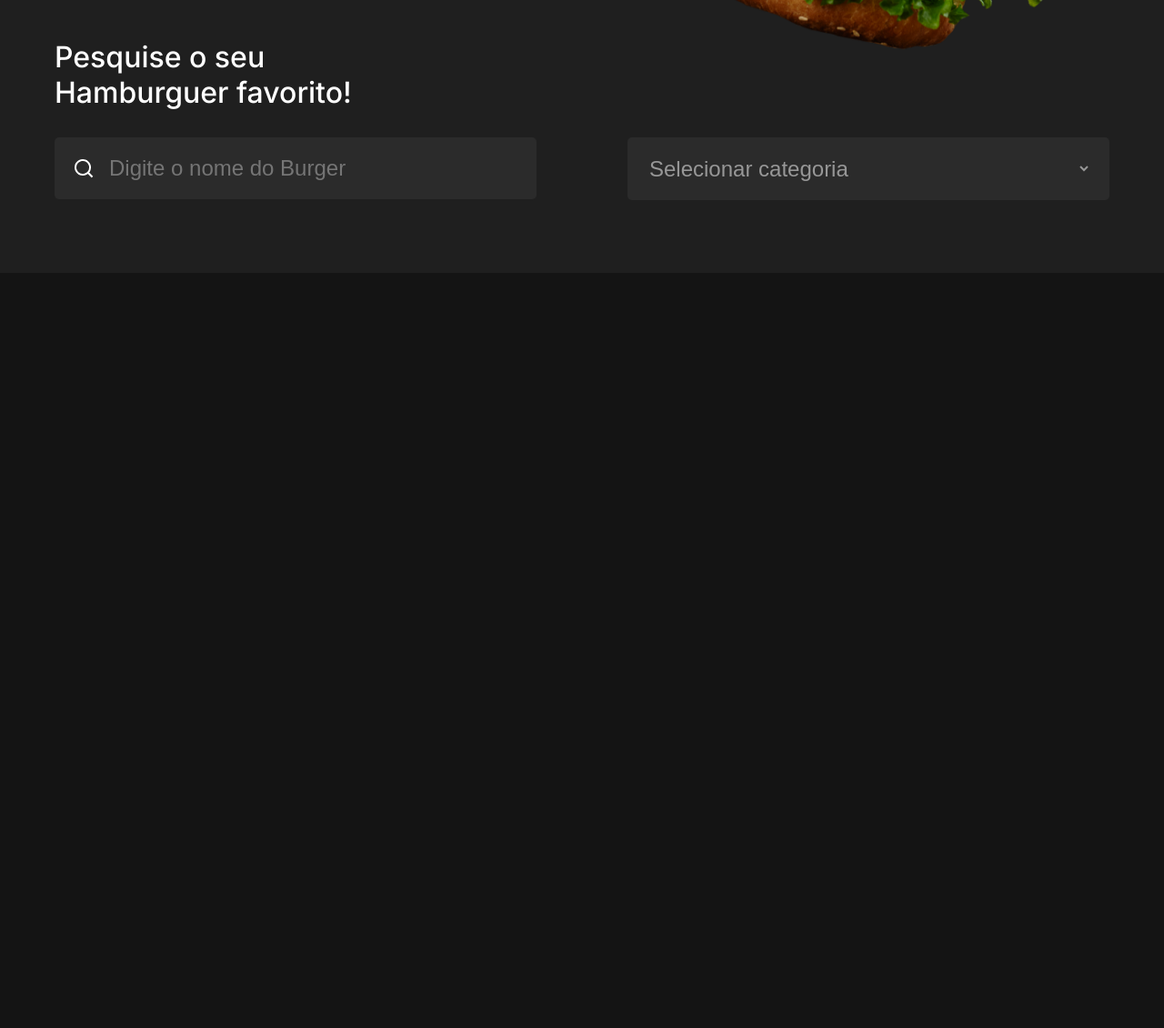
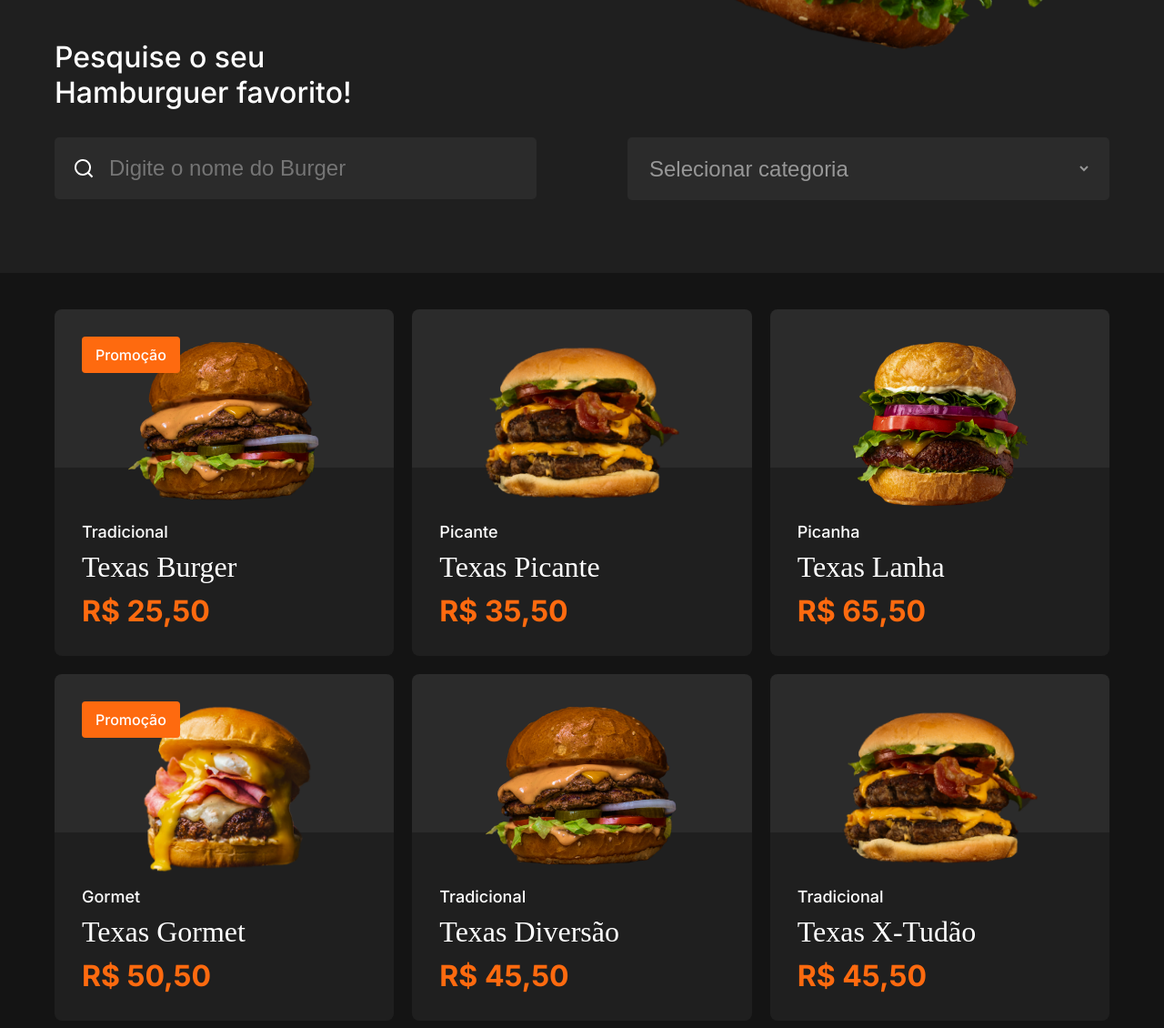
Before and after one commit to RenanSaravalli/b7Burguer, a plain HTML site: page index.html in a window 1280 px wide. Shown: the part 684-1814 px from the top of the page at 91% size. Before the commit the page ends 984 px from the top, so only its background shows below. Drawn offline with Linux system fonts and the light colour scheme; a web font is replaced by a local one.

Commit message:
feat: create products area

```diff
--- a/assets/css/style.css
+++ b/assets/css/style.css
@@ -209,6 +209,71 @@ header .menu-icon div {
     border-right: 20px solid transparent;
 }
 
+/* PRODUCTS AREA */
+.products-grid {
+    display: grid;
+    grid-template-columns: 1fr 1fr 1fr;
+    gap: 20px;
+    margin: 40px 0;
+}
+
+.product-item {
+    display: block;
+    border-radius: 8px;
+    overflow: hidden;
+    position: relative;
+}
+
+.product-item:hover {
+    opacity: 0.8;
+}
+
+.product-item .warning {
+    position: absolute;
+    left: 30px;
+    top: 30px;
+    font-size: 16px;
+    font-weight: 500;
+    background-color: var(--orange-color);
+    color: var(--white-color);
+    padding: 10px 15px;
+    border-radius: 4px;
+}
+
+.product-item .photo {
+    text-align: center;
+    background-color: var(--bg-inputs-black-color);
+    padding-top: 30px;
+}
+
+.product-item .photo img {
+    max-width: 100%;
+}
+
+.product-item .info {
+    background-color: var(--light-bg-blackcolor);
+    padding: 60px 30px 30px 30px;
+    margin-top: -50px;
+}
+
+.product-item .product-category {
+    color: var(--white-color);
+    font-weight: 500;
+}
+
+.product-item .product-name {
+    font-family: 'Calistoga';
+    font-size: 32px;
+    color: var(--white-color);
+    margin: 10px 0px;
+
+}
+
+.product-item .product-price {
+    font-size: 32px;
+    font-weight: bold;
+    color: var(--orange-color);
+}
 
 @media screen and (max-width:820px) {
     header nav {
@@ -253,4 +318,14 @@ header .menu-icon div {
         flex-direction: column;
         gap: 20px;
     }
+
+    .products-grid {
+        grid-template-columns: 1fr 1fr;
+    }
 }
+
+@media screen and (max-width: 500px) {
+    .products-grid {
+        grid-template-columns: 1fr;
+    }
+}
--- a/index.html
+++ b/index.html
@@ -67,15 +67,101 @@
           <div class="rightside">
             <select name="food-options" id="food-options">
               <option value="">Selecionar categoria</option>
-              <option value="X-tudo">X-tudo</option>
-              <option value="Hot-dog">Hot Dog</option>
-              <option value="Bauru">Bauru</option>
+              <option value="tradicional">Tradicional</option>
+              <option value="picante">Picante</option>
+              <option value="picanha">Picanha</option>
               <option value="Gormet">Gormet</option>
-              <option value="Vegetariano">Vegetariano</option>
             </select>
           </div>
         </div>
       </div>
     </section>
+
+    <main>
+      <div class="container">
+        <div class="products-grid">
+          <a href="#" class="product-item">
+            <div class="warning">Promoção</div>
+            <div class="photo">
+              <img
+                src="assets/images/burgers/burger1.png"
+                alt="Foto Hamburguer"
+              />
+            </div>
+            <div class="info">
+              <div class="product-category">Tradicional</div>
+              <div class="product-name">Texas Burger</div>
+              <div class="product-price">R$ 25,50</div>
+            </div>
+          </a>
+          <a href="#" class="product-item">
+            <div class="photo">
+              <img
+                src="assets/images/burgers/burger2.png"
+                alt="Foto Hamburguer"
+              />
+            </div>
+            <div class="info">
+              <div class="product-category">Picante</div>
+              <div class="product-name">Texas Picante</div>
+              <div class="product-price">R$ 35,50</div>
+            </div>
+          </a>
+          <a href="#" class="product-item">
+            <div class="photo">
+              <img
+                src="assets/images/burgers/burger3.png"
+                alt="Foto Hamburguer"
+              />
+            </div>
+            <div class="info">
+              <div class="product-category">Picanha</div>
+              <div class="product-name">Texas Lanha</div>
+              <div class="product-price">R$ 65,50</div>
+            </div>
+          </a>
+          <a href="#" class="product-item">
+            <div class="warning">Promoção</div>
+            <div class="photo">
+              <img
+                src="assets/images/burgers/burger4.png"
+                alt="Foto Hamburguer"
+              />
+            </div>
+            <div class="info">
+              <div class="product-category">Gormet</div>
+              <div class="product-name">Texas Gormet</div>
+              <div class="product-price">R$ 50,50</div>
+            </div>
+          </a>
+          <a href="#" class="product-item">
+            <div class="photo">
+              <img
+                src="assets/images/burgers/burger1.png"
+                alt="Foto Hamburguer"
+              />
+            </div>
+            <div class="info">
+              <div class="product-category">Tradicional</div>
+              <div class="product-name">Texas Diversão</div>
+              <div class="product-price">R$ 45,50</div>
+            </div>
+          </a>
+          <a href="#" class="product-item">
+            <div class="photo">
+              <img
+                src="assets/images/burgers/burger2.png"
+                alt="Foto Hamburguer"
+              />
+            </div>
+            <div class="info">
+              <div class="product-category">Tradicional</div>
+              <div class="product-name">Texas X-Tudão</div>
+              <div class="product-price">R$ 45,50</div>
+            </div>
+          </a>
+        </div>
+      </div>
+    </main>
   </body>
 </html>
```
